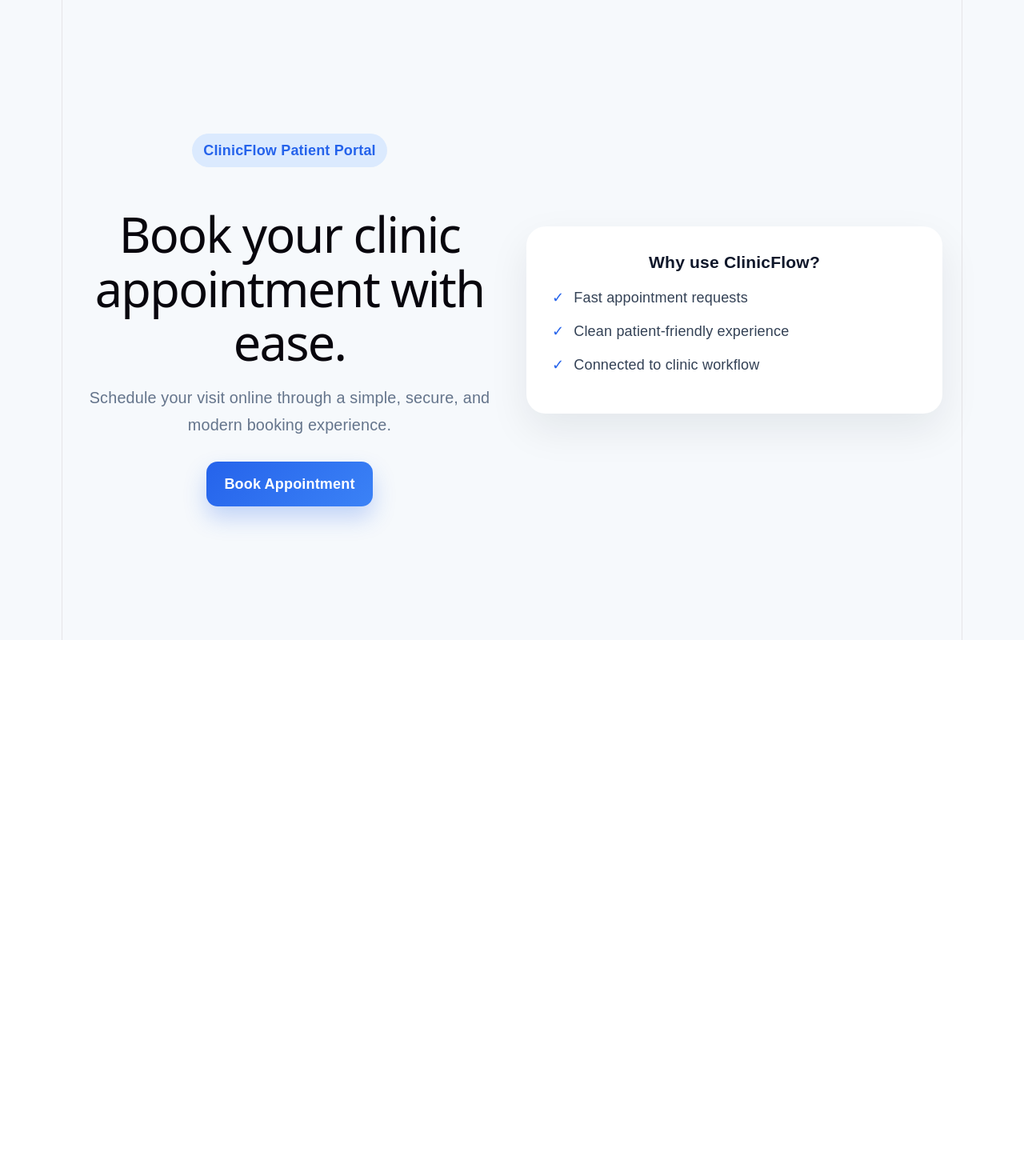
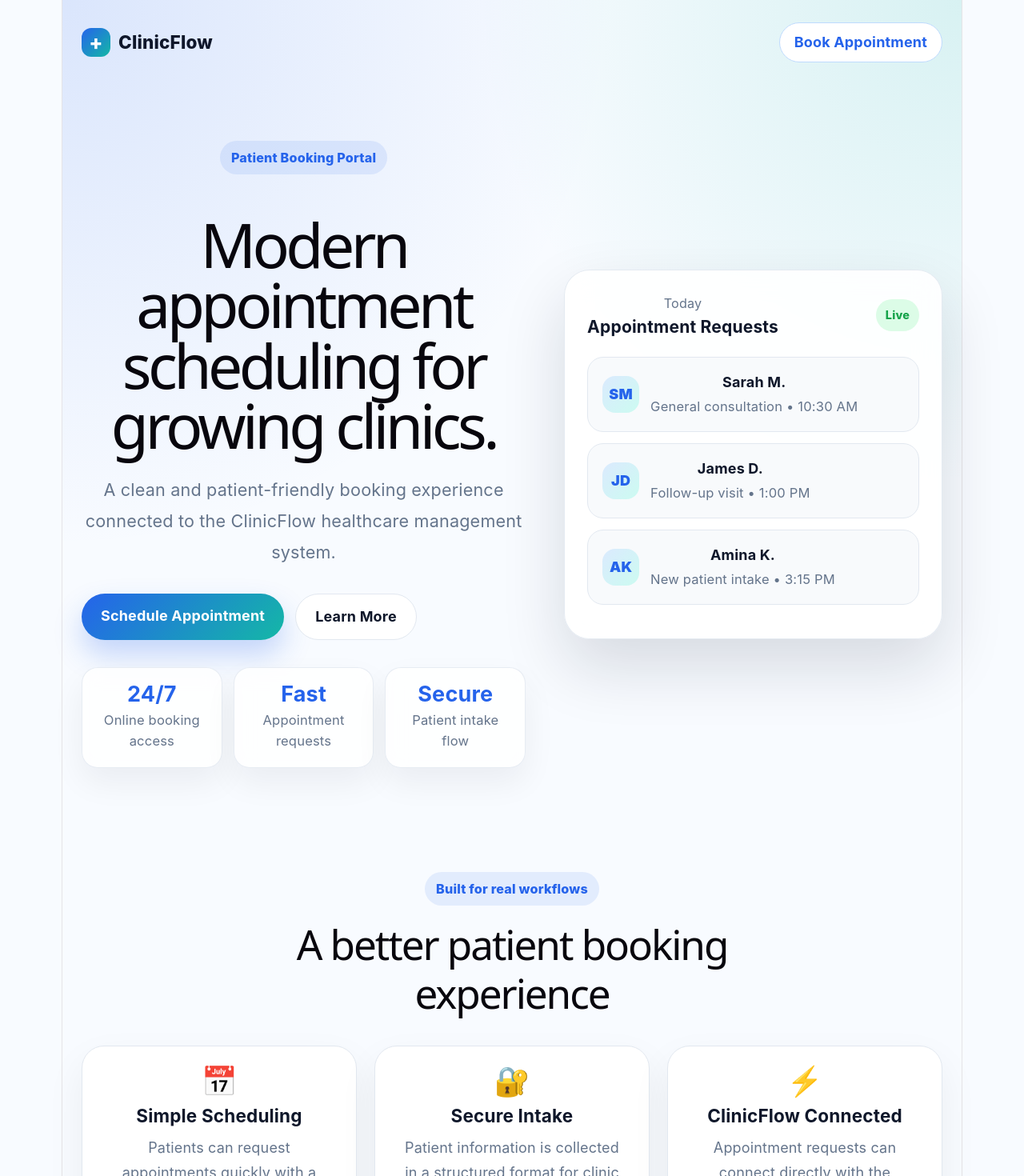
Before and after one commit to mbafousu/clinicflow-booking-portal, a React (Vite) app in the folder clinicflow-booking-portal/: page / in a window 1280 px wide. Shown: the top 1470 px of the page at 80% size. Before the commit the page ends 800 px from the top, so only its background shows below. Built offline with nearby package versions, Linux system fonts and the light colour scheme; no server answers.

Commit message:
enhance landing page with premium healthcare SaaS design

```diff
--- a/clinicflow-booking-portal/src/pages/Home.jsx
+++ b/clinicflow-booking-portal/src/pages/Home.jsx
@@ -2,36 +2,128 @@ import { Link } from "react-router-dom";
 
 export default function Home() {
   return (
-    <main className="home-page">
-      <section className="hero">
-        <div className="hero-content">
-          <p className="badge">ClinicFlow Patient Portal</p>
-          <h1>Book your clinic appointment with ease.</h1>
-          <p className="hero-text">
-            Schedule your visit online through a simple, secure, and modern
-            booking experience.
+    <main className="landing-page">
+      <nav className="navbar">
+        <div className="logo">
+          <span className="logo-mark">+</span>
+          <span>ClinicFlow</span>
+        </div>
+
+        <Link to="/book" className="nav-btn">
+          Book Appointment
+        </Link>
+      </nav>
+
+      <section className="hero-section">
+        <div className="hero-left">
+          <p className="eyebrow">Patient Booking Portal</p>
+
+          <h1>
+            Modern appointment scheduling for growing clinics.
+          </h1>
+
+          <p className="hero-description">
+            A clean and patient-friendly booking experience connected to the
+            ClinicFlow healthcare management system.
           </p>
 
           <div className="hero-actions">
             <Link to="/book" className="primary-btn">
-              Book Appointment
+              Schedule Appointment
             </Link>
+
+            <a href="#features" className="secondary-btn">
+              Learn More
+            </a>
+          </div>
+
+          <div className="stats-grid">
+            <div className="stat-card">
+              <h3>24/7</h3>
+              <p>Online booking access</p>
+            </div>
+
+            <div className="stat-card">
+              <h3>Fast</h3>
+              <p>Appointment requests</p>
+            </div>
+
+            <div className="stat-card">
+              <h3>Secure</h3>
+              <p>Patient intake flow</p>
+            </div>
           </div>
         </div>
 
-        <div className="hero-card">
-          <h3>Why use ClinicFlow?</h3>
-          <div className="feature">
-            <span>✓</span>
-            <p>Fast appointment requests</p>
+        <div className="hero-right">
+          <div className="dashboard-preview">
+            <div className="preview-header">
+              <div>
+                <p className="preview-label">Today</p>
+                <h3>Appointment Requests</h3>
+              </div>
+              <span className="status-pill">Live</span>
+            </div>
+
+            <div className="appointment-preview-card">
+              <div className="avatar">SM</div>
+              <div>
+                <h4>Sarah M.</h4>
+                <p>General consultation • 10:30 AM</p>
+              </div>
+            </div>
+
+            <div className="appointment-preview-card">
+              <div className="avatar">JD</div>
+              <div>
+                <h4>James D.</h4>
+                <p>Follow-up visit • 1:00 PM</p>
+              </div>
+            </div>
+
+            <div className="appointment-preview-card">
+              <div className="avatar">AK</div>
+              <div>
+                <h4>Amina K.</h4>
+                <p>New patient intake • 3:15 PM</p>
+              </div>
+            </div>
           </div>
-          <div className="feature">
-            <span>✓</span>
-            <p>Clean patient-friendly experience</p>
+        </div>
+      </section>
+
+      <section id="features" className="features-section">
+        <div className="section-heading">
+          <p className="eyebrow">Built for real workflows</p>
+          <h2>A better patient booking experience</h2>
+        </div>
+
+        <div className="feature-grid">
+          <div className="feature-card">
+            <span className="feature-icon">📅</span>
+            <h3>Simple Scheduling</h3>
+            <p>
+              Patients can request appointments quickly with a clean and guided
+              form experience.
+            </p>
           </div>
-          <div className="feature">
-            <span>✓</span>
-            <p>Connected to clinic workflow</p>
+
+          <div className="feature-card">
+            <span className="feature-icon">🔐</span>
+            <h3>Secure Intake</h3>
+            <p>
+              Patient information is collected in a structured format for clinic
+              staff to review.
+            </p>
+          </div>
+
+          <div className="feature-card">
+            <span className="feature-icon">⚡</span>
+            <h3>ClinicFlow Connected</h3>
+            <p>
+              Appointment requests can connect directly with the internal
+              ClinicFlow admin system.
+            </p>
           </div>
         </div>
       </section>
--- a/clinicflow-booking-portal/src/styles/app.css
+++ b/clinicflow-booking-portal/src/styles/app.css
@@ -5,201 +5,283 @@
 }
 
 body {
-  font-family: Arial, sans-serif;
-  background: #f6f9fc;
+  font-family: Inter, Arial, sans-serif;
+  background: #f8fbff;
   color: #0f172a;
 }
 
-.home-page,
-.booking-page,
-.confirmation-page {
+.landing-page {
   min-height: 100vh;
-  padding: 40px 24px;
+  background:
+    radial-gradient(circle at top left, rgba(37, 99, 235, 0.14), transparent 34%),
+    radial-gradient(circle at top right, rgba(20, 184, 166, 0.14), transparent 30%),
+    #f8fbff;
 }
 
-.hero,
-.booking-layout {
-  max-width: 1150px;
+.navbar {
+  max-width: 1180px;
   margin: 0 auto;
-  min-height: calc(100vh - 80px);
-  display: grid;
-  grid-template-columns: 1fr 1fr;
-  gap: 36px;
+  padding: 28px 24px;
+  display: flex;
+  justify-content: space-between;
   align-items: center;
 }
 
-.hero-content h1,
-.booking-info h1 {
-  font-size: 3.4rem;
-  line-height: 1.1;
-  margin-bottom: 20px;
+.logo {
+  display: flex;
+  align-items: center;
+  gap: 10px;
+  font-weight: 800;
+  font-size: 1.25rem;
 }
 
-.hero-text,
-.booking-info p {
-  color: #64748b;
-  font-size: 1.1rem;
-  line-height: 1.7;
-  margin-bottom: 28px;
+.logo-mark {
+  width: 36px;
+  height: 36px;
+  display: grid;
+  place-items: center;
+  border-radius: 12px;
+  background: linear-gradient(135deg, #2563eb, #14b8a6);
+  color: white;
+  font-size: 1.4rem;
 }
 
-.badge {
+.nav-btn,
+.primary-btn,
+.secondary-btn {
+  text-decoration: none;
+  border-radius: 999px;
+  font-weight: 700;
+}
+
+.nav-btn {
+  color: #2563eb;
+  border: 1px solid #bfdbfe;
+  padding: 11px 18px;
+  background: white;
+}
+
+.hero-section {
+  max-width: 1180px;
+  margin: 0 auto;
+  padding: 70px 24px 90px;
+  display: grid;
+  grid-template-columns: 1.08fr 0.92fr;
+  gap: 48px;
+  align-items: center;
+}
+
+.eyebrow {
   display: inline-block;
-  background: #dbeafe;
+  background: rgba(37, 99, 235, 0.1);
   color: #2563eb;
   padding: 8px 14px;
   border-radius: 999px;
-  font-weight: 700;
+  font-size: 0.9rem;
+  font-weight: 800;
   margin-bottom: 18px;
 }
 
+.hero-left h1 {
+  max-width: 680px;
+  font-size: clamp(2.7rem, 6vw, 5.4rem);
+  line-height: 0.98;
+  letter-spacing: -0.06em;
+  margin-bottom: 24px;
+}
+
+.hero-description {
+  max-width: 610px;
+  color: #64748b;
+  font-size: 1.2rem;
+  line-height: 1.8;
+  margin-bottom: 32px;
+}
+
+.hero-actions {
+  display: flex;
+  gap: 14px;
+  flex-wrap: wrap;
+  margin-bottom: 34px;
+}
+
 .primary-btn {
-  display: inline-block;
-  background: linear-gradient(135deg, #2563eb, #3b82f6);
+  background: linear-gradient(135deg, #2563eb, #14b8a6);
   color: white;
-  border: none;
-  text-decoration: none;
-  padding: 15px 22px;
-  border-radius: 14px;
-  font-weight: 700;
-  cursor: pointer;
-  box-shadow: 0 14px 28px rgba(37, 99, 235, 0.25);
+  padding: 15px 24px;
+  box-shadow: 0 18px 35px rgba(37, 99, 235, 0.25);
   transition: 0.2s ease;
 }
 
-.primary-btn:hover {
+.secondary-btn {
+  background: white;
+  color: #0f172a;
+  padding: 15px 24px;
+  border: 1px solid #e2e8f0;
+}
+
+.primary-btn:hover,
+.secondary-btn:hover,
+.nav-btn:hover {
   transform: translateY(-2px);
 }
 
-.hero-card,
-.form-card,
-.confirmation-card,
-.info-box {
-  background: white;
-  border-radius: 24px;
-  padding: 32px;
-  box-shadow: 0 20px 50px rgba(15, 23, 42, 0.08);
+.stats-grid {
+  display: grid;
+  grid-template-columns: repeat(3, 1fr);
+  gap: 14px;
 }
 
-.hero-card h3,
-.info-box h3 {
+.stat-card {
+  background: rgba(255, 255, 255, 0.82);
+  border: 1px solid rgba(226, 232, 240, 0.8);
+  backdrop-filter: blur(12px);
+  border-radius: 20px;
+  padding: 20px;
+  box-shadow: 0 18px 40px rgba(15, 23, 42, 0.06);
+}
+
+.stat-card h3 {
+  color: #2563eb;
+  font-size: 1.5rem;
+  margin-bottom: 6px;
+}
+
+.stat-card p {
+  color: #64748b;
+  font-size: 0.92rem;
+}
+
+.hero-right {
+  position: relative;
+}
+
+.dashboard-preview {
+  background: rgba(255, 255, 255, 0.88);
+  border: 1px solid rgba(226, 232, 240, 0.9);
+  backdrop-filter: blur(16px);
+  border-radius: 32px;
+  padding: 28px;
+  box-shadow: 0 35px 80px rgba(15, 23, 42, 0.14);
+}
+
+.preview-header {
+  display: flex;
+  justify-content: space-between;
+  align-items: center;
+  margin-bottom: 24px;
+}
+
+.preview-label {
+  color: #64748b;
+  font-size: 0.9rem;
+  margin-bottom: 4px;
+}
+
+.status-pill {
+  background: #dcfce7;
+  color: #16a34a;
+  padding: 7px 12px;
+  border-radius: 999px;
+  font-weight: 800;
+  font-size: 0.8rem;
+}
+
+.appointment-preview-card {
+  display: flex;
+  gap: 14px;
+  align-items: center;
+  padding: 18px;
+  background: #f8fafc;
+  border-radius: 20px;
+  margin-bottom: 14px;
+  border: 1px solid #e2e8f0;
+}
+
+.avatar {
+  width: 46px;
+  height: 46px;
+  border-radius: 16px;
+  display: grid;
+  place-items: center;
+  background: linear-gradient(135deg, #dbeafe, #ccfbf1);
+  color: #2563eb;
+  font-weight: 900;
+}
+
+.appointment-preview-card h4 {
+  margin-bottom: 4px;
+}
+
+.appointment-preview-card p {
+  color: #64748b;
+  font-size: 0.92rem;
+}
+
+.features-section {
+  max-width: 1180px;
+  margin: 0 auto;
+  padding: 40px 24px 100px;
+}
+
+.section-heading {
+  text-align: center;
+  max-width: 720px;
+  margin: 0 auto 36px;
+}
+
+.section-heading h2 {
+  font-size: clamp(2rem, 4vw, 3.5rem);
+  letter-spacing: -0.04em;
+}
+
+.feature-grid {
+  display: grid;
+  grid-template-columns: repeat(3, 1fr);
+  gap: 22px;
+}
+
+.feature-card {
+  background: white;
+  border: 1px solid #e2e8f0;
+  padding: 30px;
+  border-radius: 28px;
+  box-shadow: 0 20px 50px rgba(15, 23, 42, 0.06);
+  transition: 0.2s ease;
+}
+
+.feature-card:hover {
+  transform: translateY(-6px);
+  box-shadow: 0 30px 70px rgba(15, 23, 42, 0.1);
+}
+
+.feature-icon {
+  font-size: 2rem;
+  display: inline-block;
   margin-bottom: 18px;
 }
 
-.feature {
-  display: flex;
-  gap: 12px;
-  margin-bottom: 16px;
-  color: #334155;
+.feature-card h3 {
+  margin-bottom: 12px;
+  font-size: 1.25rem;
 }
 
-.feature span {
-  color: #2563eb;
-  font-weight: 700;
-}
-
-.form-card h2 {
-  font-size: 2rem;
-  margin-bottom: 8px;
-}
-
-.form-subtitle {
-  color: #64748b;
-  margin-bottom: 24px;
-}
-
-.appointment-form {
-  display: grid;
-  gap: 18px;
-}
-
-.form-row {
-  display: grid;
-  grid-template-columns: 1fr 1fr;
-  gap: 14px;
-}
-
-.input-group {
-  display: grid;
-  gap: 8px;
-}
-
-.input-group label {
-  font-weight: 700;
-  font-size: 14px;
-}
-
-.input-group input,
-.input-group textarea {
-  width: 100%;
-  padding: 15px 16px;
-  border: 1px solid #e2e8f0;
-  border-radius: 14px;
-  font-size: 15px;
-  outline: none;
-}
-
-.input-group input:focus,
-.input-group textarea:focus {
-  border-color: #2563eb;
-  box-shadow: 0 0 0 4px rgba(37, 99, 235, 0.12);
-}
-
-.full-btn {
-  width: 100%;
-}
-
-.error {
-  color: #dc2626;
-  font-weight: 600;
-}
-
-.confirmation-page {
-  display: flex;
-  align-items: center;
-  justify-content: center;
-}
-
-.confirmation-card {
-  max-width: 560px;
-  text-align: center;
-}
-
-.success-icon {
-  width: 70px;
-  height: 70px;
-  background: #dcfce7;
-  color: #16a34a;
-  border-radius: 50%;
-  display: grid;
-  place-items: center;
-  font-size: 2rem;
-  font-weight: 800;
-  margin: 0 auto 20px;
-}
-
-.confirmation-card h1 {
-  margin-bottom: 14px;
-}
-
-.confirmation-card p {
+.feature-card p {
   color: #64748b;
   line-height: 1.7;
-  margin-bottom: 24px;
 }
 
 @media (max-width: 900px) {
-  .hero,
-  .booking-layout {
+  .hero-section,
+  .feature-grid {
     grid-template-columns: 1fr;
   }
 
-  .hero-content h1,
-  .booking-info h1 {
-    font-size: 2.4rem;
+  .stats-grid {
+    grid-template-columns: 1fr;
   }
 
-  .form-row {
-    grid-template-columns: 1fr;
+  .hero-section {
+    padding-top: 36px;
   }
 }
```
